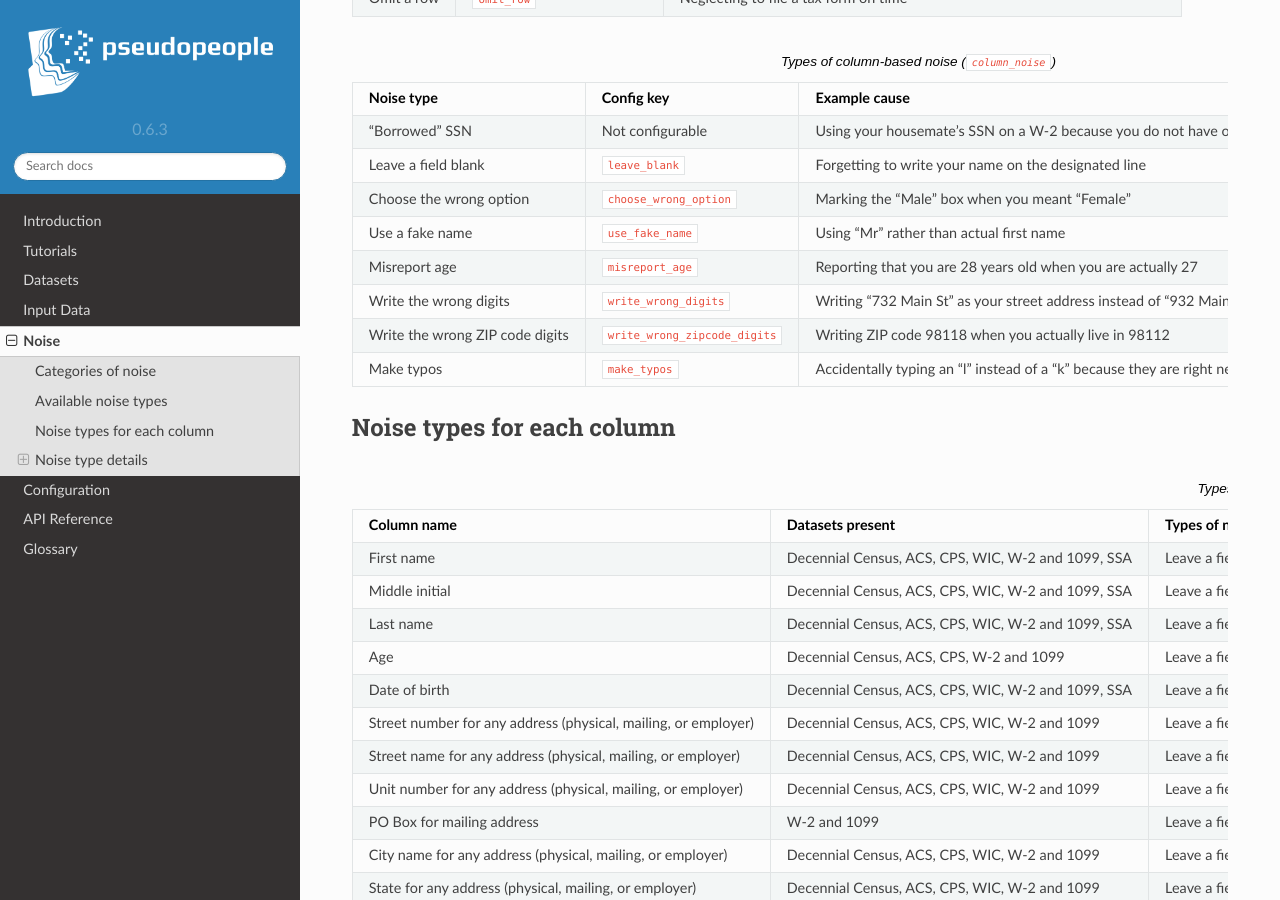
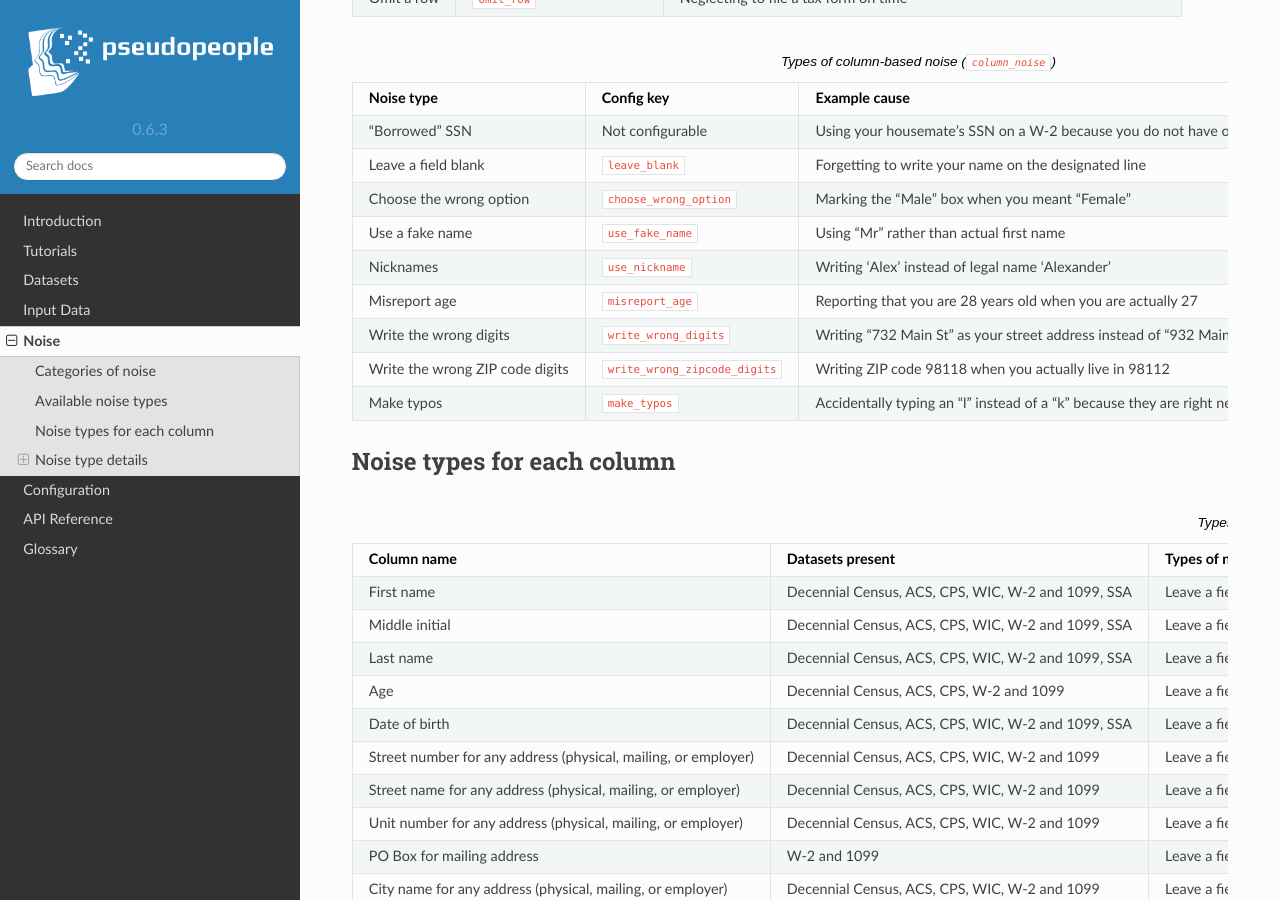
Before and after one commit to ihmeuw/pseudopeople, a Sphinx documentation site: the page built from docs/source/noise/index.rst, in a window 1280 px wide and 900 px high, scrolled down 941 px. Built offline with Sphinx 7.4.7 and the Read the Docs theme 2.0.0, drawn with Linux system fonts in a browser that asks for light colours.

Commit message:
Add nicknames to noise functions table

```diff
--- a/docs/source/noise/index.rst
+++ b/docs/source/noise/index.rst
@@ -75,6 +75,9 @@ The "Config key" column shows the name of the noise type in the :ref:`configurat
   * - Use a fake name
     - ``use_fake_name``
     - Using "Mr" rather than actual first name
+  * - Nicknames
+    - ``use_nickname``
+    - Writing 'Alex' instead of legal name 'Alexander'
   * - Misreport age
     - ``misreport_age``
     - Reporting that you are 28 years old when you are actually 27
```
